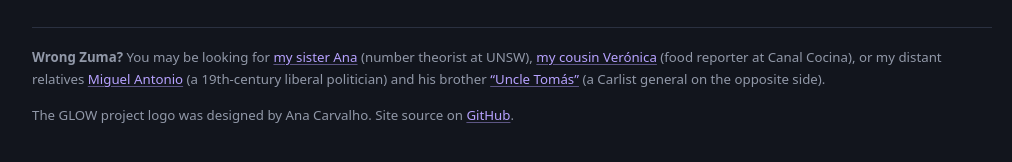
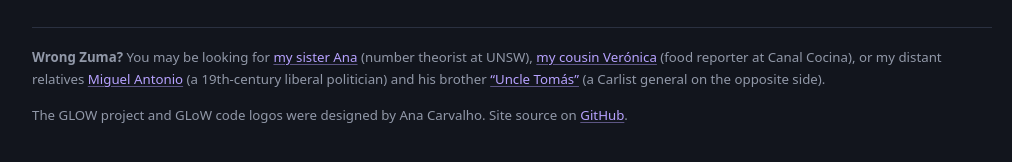
Before and after one commit to miguelzuma/miguelzuma.github.io, a Jekyll site: the page built from index.html, in a window 1280 px wide and 900 px high, scrolled down 3257 px. Shown: the part 718-880 px from the top of the window, without its empty margins (128-1140 px from the left). Built offline with Jekyll 4.4.1, drawn with Linux system fonts in a browser that asks for light colours.

Commit message:
Credit Ana Carvalho for the GLoW code logo too
Co-Authored-By: Claude Opus 5 <noreply@anthropic.com>
Claude-Session: https://claude.ai/code/session_01E2ZbXszK9qt9svKVxU5Yrt

```diff
--- a/_includes/footer.html
+++ b/_includes/footer.html
@@ -49,7 +49,7 @@
         (a Carlist general on the opposite side).
       </p>
       <p>
-        The GLOW project logo was designed by Ana Carvalho.
+        The GLOW project and GLoW code logos were designed by Ana Carvalho.
         Site source on <a href="https://github.com/miguelzuma/miguelzuma.github.io" rel="noopener">GitHub</a>.
       </p>
     </div>
```
